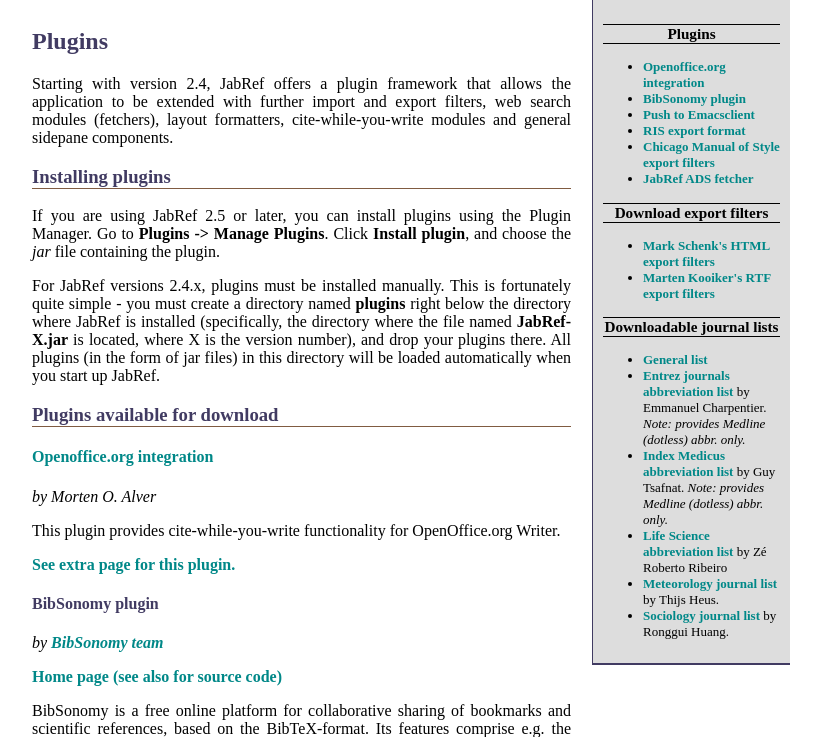
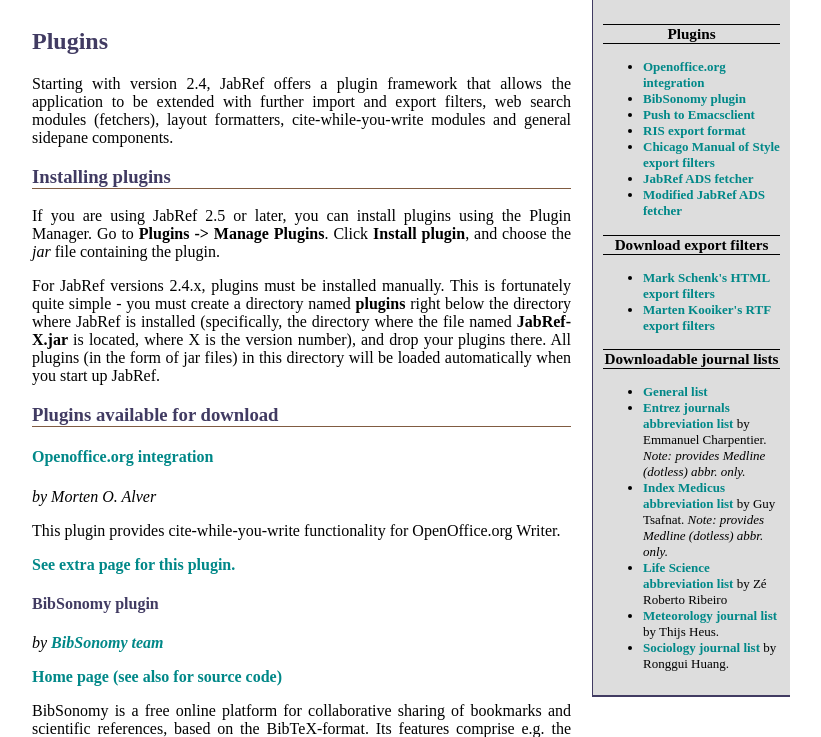
Before and after one commit to JabRef/htdocs, a PHP site: page /resources.php in a window 1280 px wide. Shown: the part 152-889 px from the top of the page, without its empty margins (235-1056 px from the left). Run offline with PHP 8.4, Linux system fonts and the light colour scheme; data that the repository does not hold is empty.

Commit message:
Add sidebar menu entry for modified JabRef ADS fetcher.

```diff
--- a/resources.php
+++ b/resources.php
@@ -23,6 +23,7 @@
         <li><a href="#RIS_export">RIS export format</a></li>
         <li><a href="#Chicago_Manual">Chicago Manual of Style export filters</a></li>
         <li><a href="#ADS">JabRef ADS fetcher</a></li>
+        <li><a href="#ADS_HUG">Modified JabRef ADS fetcher</a></li>
       </ul>
 
       <h3 id="exportfilters">Download export filters</h3>
```
